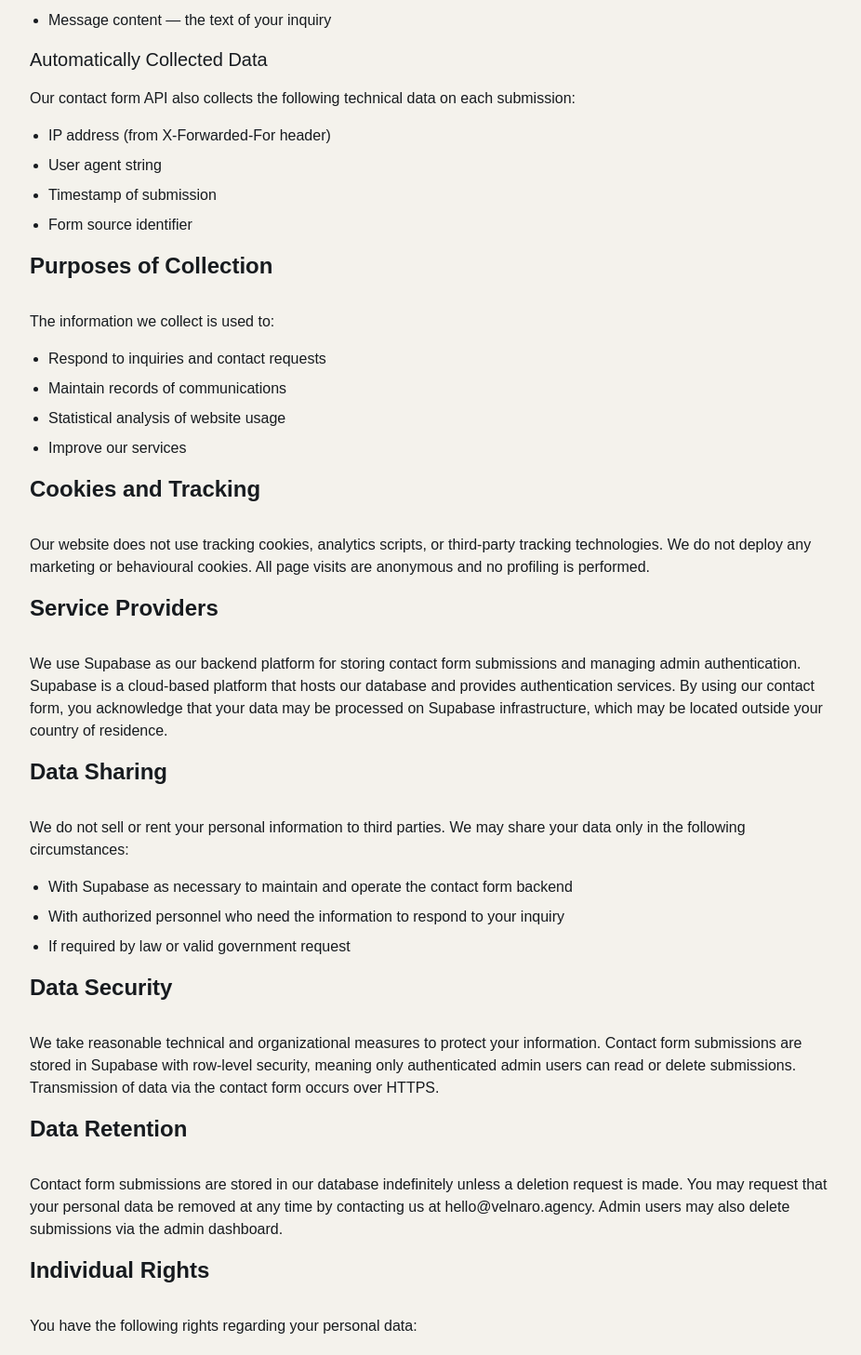
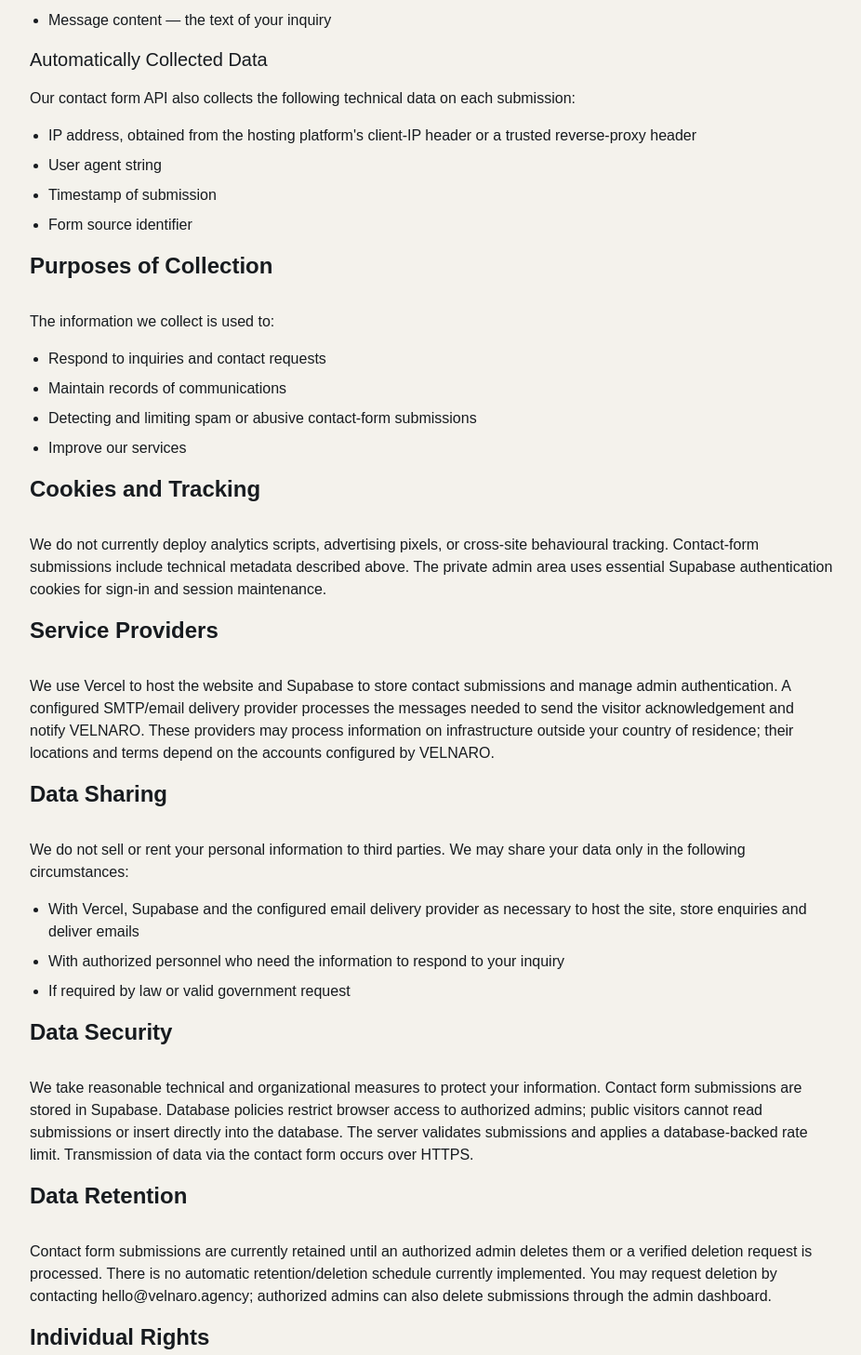
Before and after one commit to devtalish/velnaro-web, a Next.js app: page /privacy-policy in a window 1280 px wide. Shown: the part 640-2097 px from the top of the page at 93% size, without its empty margins (176-1102 px from the left). Built offline with nearby package versions, Linux system fonts and the light colour scheme; no server answers; a web font is replaced by a local one.

Commit message:
Align privacy policy with actual contact data and processors

```diff
--- a/app/privacy-policy/page.tsx
+++ b/app/privacy-policy/page.tsx
@@ -72,7 +72,7 @@ export default function PrivacyPolicy(): React.ReactElement {
           Our contact form API also collects the following technical data on each submission:
         </p>
         <ul className="list-disc pl-5 mb-4">
-          <li className="mb-2">IP address (from X-Forwarded-For header)</li>
+          <li className="mb-2">IP address, obtained from the hosting platform's client-IP header or a trusted reverse-proxy header</li>
           <li className="mb-2">User agent string</li>
           <li className="mb-2">Timestamp of submission</li>
           <li className="mb-2">Form source identifier</li>
@@ -85,18 +85,18 @@ export default function PrivacyPolicy(): React.ReactElement {
         <ul className="list-disc pl-5 mb-4">
           <li className="mb-2">Respond to inquiries and contact requests</li>
           <li className="mb-2">Maintain records of communications</li>
-          <li className="mb-2">Statistical analysis of website usage</li>
+          <li className="mb-2">Detecting and limiting spam or abusive contact-form submissions</li>
           <li className="mb-2">Improve our services</li>
         </ul>
 
         <h2 className="text-2xl font-semibold text-graphite mb-8">Cookies and Tracking</h2>
         <p className="mb-4">
-          Our website does not use tracking cookies, analytics scripts, or third-party tracking technologies. We do not deploy any marketing or behavioural cookies. All page visits are anonymous and no profiling is performed.
+          We do not currently deploy analytics scripts, advertising pixels, or cross-site behavioural tracking. Contact-form submissions include technical metadata described above. The private admin area uses essential Supabase authentication cookies for sign-in and session maintenance.
         </p>
 
         <h2 className="text-2xl font-semibold text-graphite mb-8">Service Providers</h2>
         <p className="mb-4">
-          We use Supabase as our backend platform for storing contact form submissions and managing admin authentication. Supabase is a cloud-based platform that hosts our database and provides authentication services. By using our contact form, you acknowledge that your data may be processed on Supabase infrastructure, which may be located outside your country of residence.
+          We use Vercel to host the website and Supabase to store contact submissions and manage admin authentication. A configured SMTP/email delivery provider processes the messages needed to send the visitor acknowledgement and notify VELNARO. These providers may process information on infrastructure outside your country of residence; their locations and terms depend on the accounts configured by VELNARO.
         </p>
 
         <h2 className="text-2xl font-semibold text-graphite mb-8">Data Sharing</h2>
@@ -104,19 +104,19 @@ export default function PrivacyPolicy(): React.ReactElement {
           We do not sell or rent your personal information to third parties. We may share your data only in the following circumstances:
         </p>
         <ul className="list-disc pl-5 mb-4">
-          <li className="mb-2">With Supabase as necessary to maintain and operate the contact form backend</li>
+          <li className="mb-2">With Vercel, Supabase and the configured email delivery provider as necessary to host the site, store enquiries and deliver emails</li>
           <li className="mb-2">With authorized personnel who need the information to respond to your inquiry</li>
           <li className="mb-2">If required by law or valid government request</li>
         </ul>
 
         <h2 className="text-2xl font-semibold text-graphite mb-8">Data Security</h2>
         <p className="mb-4">
-          We take reasonable technical and organizational measures to protect your information. Contact form submissions are stored in Supabase with row-level security, meaning only authenticated admin users can read or delete submissions. Transmission of data via the contact form occurs over HTTPS.
+          We take reasonable technical and organizational measures to protect your information. Contact form submissions are stored in Supabase. Database policies restrict browser access to authorized admins; public visitors cannot read submissions or insert directly into the database. The server validates submissions and applies a database-backed rate limit. Transmission of data via the contact form occurs over HTTPS.
         </p>
 
         <h2 className="text-2xl font-semibold text-graphite mb-8">Data Retention</h2>
         <p className="mb-4">
-          Contact form submissions are stored in our database indefinitely unless a deletion request is made. You may request that your personal data be removed at any time by contacting us at hello@velnaro.agency. Admin users may also delete submissions via the admin dashboard.
+          Contact form submissions are currently retained until an authorized admin deletes them or a verified deletion request is processed. There is no automatic retention/deletion schedule currently implemented. You may request deletion by contacting hello@velnaro.agency; authorized admins can also delete submissions through the admin dashboard.
         </p>
 
         <h2 className="text-2xl font-semibold text-graphite mb-8">Individual Rights</h2>
```
